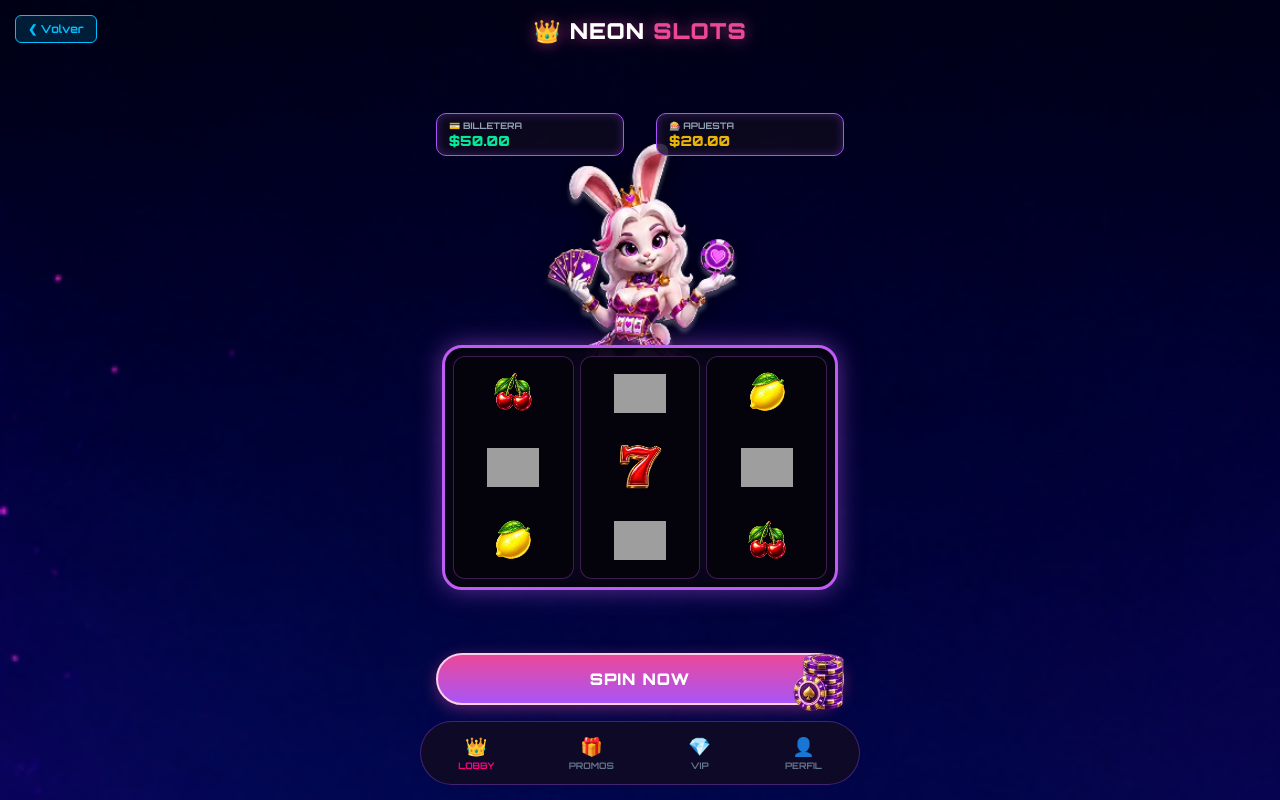
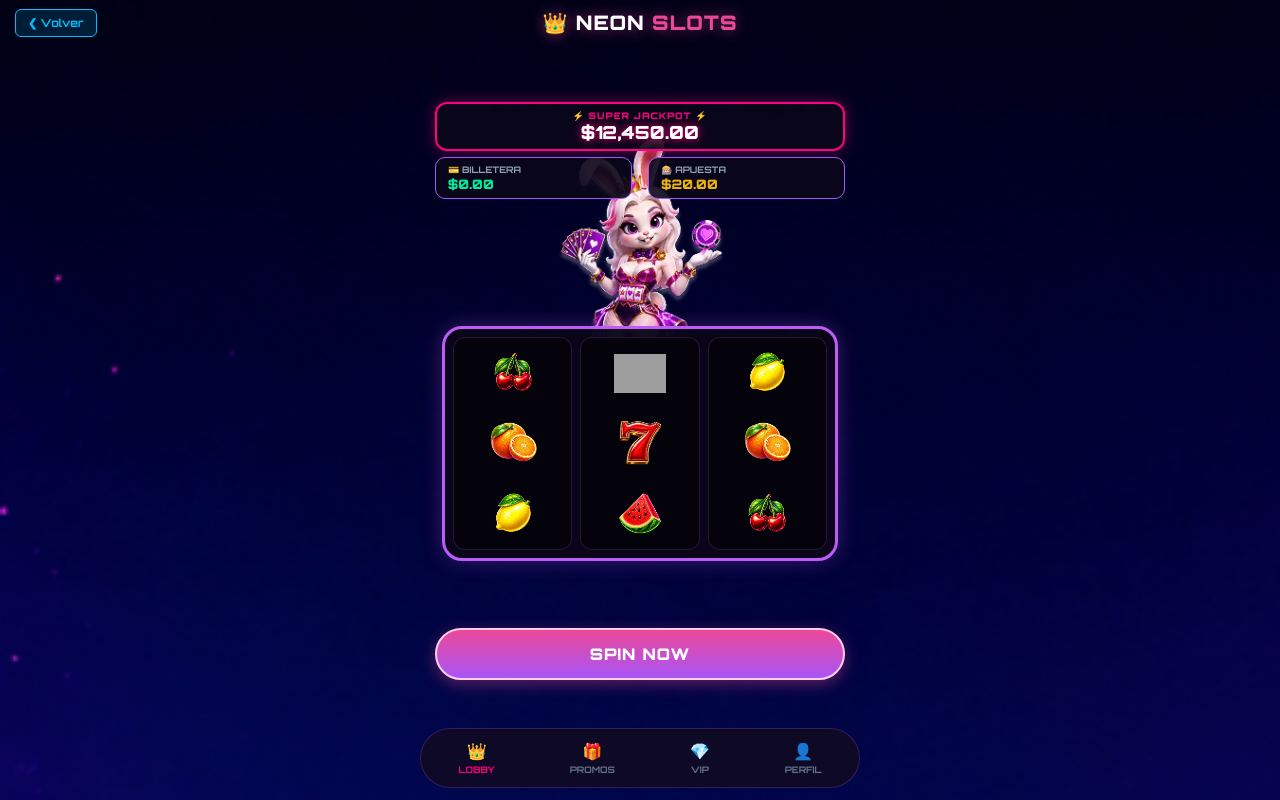
Before and after one commit to majojag23/cyber-casino-django, a Django app: template royal_casino/usuarios/templates/usuarios/home.html in a window 1280 px wide. Run offline with Django 5.2, Linux system fonts and the light colour scheme; the template is opened without the code that fills it, so the values that code supplies are empty; grey boxes are pictures that could not be loaded.

Commit message:
fix: solucionada superposición de mascota e inyectada seguridad csrf para cobros de apuestas

```diff
--- a/royal_casino/usuarios/templates/usuarios/home.html
+++ b/royal_casino/usuarios/templates/usuarios/home.html
@@ -15,125 +15,121 @@
             color: #ffffff;
             font-family: 'Inter', sans-serif;
             min-height: 100vh;
-            overflow-x: hidden;
             display: flex;
             flex-direction: column;
             justify-content: space-between;
-            padding-bottom: 90px;
+            padding-bottom: 110px;
         }
 
-        /* --- ENCABEZADO --- */
+        /* --- HEADER --- */
         .game-header {
-            padding: 15px;
+            padding: 10px 15px;
             display: flex;
+            align-items: center;
             justify-content: center;
-            align-items: center;
             position: relative;
             width: 100%;
-            height: 60px;
         }
         .btn-back {
-            position: absolute; left: 15px; top: 15px;
+            position: absolute; left: 15px;
             background: rgba(0, 191, 255, 0.15); border: 1px solid #00bfff;
             color: #00bfff; font-family: 'Orbitron', sans-serif; font-size: 11px;
             font-weight: 700; padding: 6px 12px; border-radius: 6px;
-            text-decoration: none; display: flex; align-items: center; gap: 4px;
+            text-decoration: none;
         }
         .game-title {
-            font-family: 'Orbitron', sans-serif; font-size: 22px; font-weight: 900;
-            text-align: center; letter-spacing: 1px;
-            text-shadow: 0 0 15px rgba(236, 72, 153, 0.6);
+            font-family: 'Orbitron', sans-serif; font-size: 20px; font-weight: 900;
+            letter-spacing: 1px; text-shadow: 0 0 15px rgba(236, 72, 153, 0.6);
         }
         .game-title span { color: #ec4899; }
 
-        /* --- MARCADORES --- */
+        /* --- SECCIÓN ESTRUCTURAL DE MARCADORES (Fijos en su lugar) --- */
+        .hud-container {
+            width: 100%;
+            max-width: 440px;
+            margin: 0 auto;
+            padding: 0 15px;
+            display: flex;
+            flex-direction: column;
+            gap: 6px;
+            position: relative;
+            z-index: 30; /* Garantiza estar por ENCIMA de la mascota siempre */
+        }
+
+        .jackpot-banner {
+            background: rgba(10, 6, 26, 0.9);
+            border: 2px solid #ff007f;
+            box-shadow: 0 0 15px rgba(255, 0, 127, 0.4);
+            border-radius: 12px;
+            padding: 6px;
+            text-align: center;
+            font-family: 'Orbitron', sans-serif;
+        }
+        .jackpot-title { font-size: 9px; color: #ff007f; font-weight: 900; letter-spacing: 1px; }
+        .jackpot-amount { font-size: 18px; color: #fff; font-weight: 900; text-shadow: 0 0 8px #ff007f; }
+
         .scoreboard {
-            display: flex; justify-content: space-between;
-            width: 100%; max-width: 440px; margin: 5px auto; padding: 0 16px;
-            z-index: 10;
+            display: flex; justify-content: space-between; width: 100%;
         }
         .hud-box {
-            background: rgba(13, 10, 31, 0.85);
-            border: 1px solid #a855f7; box-shadow: inset 0 0 10px rgba(168, 85, 247, 0.3);
-            border-radius: 10px; padding: 6px 12px; width: 46%;
+            background: rgba(10, 6, 26, 0.9); border: 1px solid #a855f7;
+            border-radius: 10px; padding: 6px 12px; width: 48%;
             font-family: 'Orbitron', sans-serif;
         }
         .hud-label { font-size: 9px; color: #94a3b8; font-weight: 700; }
-        .hud-value { font-size: 14px; font-weight: 900; margin-top: 1px; }
+        .hud-value { font-size: 13px; font-weight: 900; margin-top: 1px; }
         .val-wallet { color: #00ea97; }
         .val-bet { color: #eab308; }
 
-        /* --- CONTENEDOR DE LA MÁQUINA (CAPAS PERFECTAS FIGMA) --- */
-        .slots-stage {
-            width: 100%; max-width: 420px; margin: 0 auto;
-            position: relative;
-            height: 380px; /* Altura controlada para las capas */
-            display: flex;
-            align-items: flex-end; /* Fuerza al marco a estar abajo */
-            justify-content: center;
+        .freespins-badge {
+            background: #00f0ff; color: #060211;
+            font-family: 'Orbitron', sans-serif; font-size: 10px; font-weight: 900;
+            padding: 4px 12px; border-radius: 20px; text-align: center;
+            margin: 2px auto; display: none; box-shadow: 0 0 10px #00f0ff;
         }
 
-        /* Mascota Conejita: Posicionada detrás del marco */
+        /* --- ESCENARIO DE JUEGO OPTIMIZADO (Sin colisiones de cajas) --- */
+        .slots-stage {
+            width: 100%; max-width: 420px; margin: 15px auto 0 auto;
+            position: relative;
+            height: 290px; /* Reducido para evitar que empuje las capas hacia el marcador */
+            display: flex; align-items: flex-end; justify-content: center;
+        }
+
+        /* Mascota bajada y calibrada para que sus orejas NO lleguen a los marcadores */
         .bunny-layer {
             position: absolute;
-            bottom: 40px; /* Empujada hacia abajo */
-            left: 50%;
-            transform: translateX(-50%);
-            width: 210px;
-            height: auto;
-            z-index: 1; /* DETRÁS del marco */
-            filter: drop-shadow(0 4px 15px rgba(0,0,0,0.6));
+            bottom: 75px; /* Bajada estratégica */
+            left: 50%; transform: translateX(-50%);
+            width: 180px; height: auto;
+            z-index: 1; /* Detrás del marco neón */
+            pointer-events: none;
         }
 
-        /* Marco de los rodillos: Se sobrepone tapando las piernas de la conejita */
         .machine-frame {
-            background: rgba(10, 6, 26, 0.95);
+            background: rgba(10, 6, 26, 0.96);
             border: 3px solid #bf5cf6;
-            box-shadow: 0 0 25px rgba(191, 92, 246, 0.5), inset 0 0 15px rgba(0,0,0,0.8);
-            border-radius: 20px;
-            padding: 8px;
-            width: calc(100% - 24px);
-            display: grid;
-            grid-template-columns: repeat(3, 1fr);
-            gap: 6px;
-            position: relative;
-            z-index: 5; /* ENCIMA de la conejita */
-            height: 245px; /* Altura reducida para eliminar espacios negros gigantes */
+            box-shadow: 0 0 20px rgba(191, 92, 246, 0.3);
+            border-radius: 20px; padding: 8px;
+            width: calc(100% - 24px); display: grid; grid-template-columns: repeat(3, 1fr);
+            gap: 8px; position: relative; z-index: 10; height: 235px;
         }
 
-        /* Rodillos estilizados */
         .reel-column {
-            background: #04020a;
-            border: 1px solid rgba(191, 92, 246, 0.3);
-            border-radius: 12px;
-            height: 100%;
-            overflow: hidden;
-            position: relative;
-            display: flex;
-            flex-direction: column;
-            justify-content: space-around;
-            align-items: center;
+            background: #04020a; border: 1px solid rgba(191, 92, 246, 0.2);
+            border-radius: 12px; height: 100%; overflow: hidden;
+            display: flex; flex-direction: column; justify-content: space-around; align-items: center;
         }
 
         .symbol-slot {
-            height: 70px;
-            width: 70px;
-            display: flex;
-            align-items: center;
-            justify-content: center;
-            transition: transform 0.1s linear;
+            height: 68px; width: 68px; display: flex; align-items: center; justify-content: center;
         }
-        .symbol-slot img {
-            width: 52px;
-            height: 52px;
-            object-fit: contain;
-        }
+        .symbol-slot img { width: 52px; height: 52px; object-fit: contain; }
 
-        /* --- BOTÓN SPIN NOW --- */
+        /* --- BOTÓN DE DISPARO INTERACTIVO --- */
         .action-area {
-            width: 100%; max-width: 440px; margin: 15px auto 5px auto;
-            padding: 0 16px; text-align: center; position: relative;
-            z-index: 10;
+            width: 100%; max-width: 440px; margin: 10px auto;
+            padding: 0 15px; text-align: center; position: relative; z-index: 40;
         }
         .btn-spin {
             width: 100%;
@@ -142,34 +138,25 @@
             border-radius: 50px; padding: 14px;
             font-family: 'Orbitron', sans-serif; font-size: 16px; font-weight: 900;
             color: #ffffff; cursor: pointer; letter-spacing: 1px;
-            transition: transform 0.1s;
         }
-        .btn-spin:active { transform: scale(0.97); }
         .btn-spin:disabled { background: #374151; border-color: #4b5563; color: #9ca3af; box-shadow: none; }
 
-        .decor-chips {
-            position: absolute; right: 10px; bottom: -12px;
-            width: 65px; height: auto; pointer-events: none; z-index: 12;
+        /* BARRA NEON DINÁMICA DE GANADOR */
+        .win-flash { animation: neon-glow-win 0.3s ease-in-out infinite alternate !important; }
+        @keyframes neon-glow-win {
+            from { border-color: #bf5cf6; box-shadow: 0 0 15px #bf5cf6; }
+            to { border-color: #00ea97; box-shadow: 0 0 30px #00ea97, inset 0 0 12px #00ea97; }
         }
 
-        /* Efecto destello ganador neón */
-        .win-flash {
-            animation: glow-pulse 0.4s ease-in-out infinite alternate;
-        }
-        @keyframes glow-pulse {
-            from { box-shadow: 0 0 5px #00ea97, inset 0 0 5px #00ea97; }
-            to { box-shadow: 0 0 20px #00ea97, inset 0 0 10px #00ea97; border-color: #00ea97; }
-        }
-
-        /* --- NAVBAR INFERIOR --- */
+        /* --- NAV DOCK INFERIOR --- */
         .bottom-navbar-dock {
-            position: fixed; bottom: 15px; left: 50%; transform: translateX(-50%);
+            position: fixed; bottom: 12px; left: 50%; transform: translateX(-50%);
             width: calc(100% - 30px); max-width: 440px; z-index: 100;
         }
         .bottom-blur-capsule {
-            background: rgba(15, 10, 36, 0.9); border: 1px solid rgba(168, 85, 247, 0.35);
-            backdrop-filter: blur(14px); -webkit-backdrop-filter: blur(14px);
-            border-radius: 32px; height: 64px;
+            background: rgba(15, 10, 36, 0.95); border: 1px solid rgba(168, 85, 247, 0.25);
+            backdrop-filter: blur(10px); -webkit-backdrop-filter: blur(10px);
+            border-radius: 32px; height: 60px;
             display: flex; justify-content: space-around; align-items: center;
         }
         .dock-tab-link {
@@ -178,52 +165,73 @@
             display: flex; flex-direction: column; align-items: center; gap: 3px;
         }
         .dock-tab-link.active { color: #ff007f; }
-        .tab-icon-img { font-size: 18px; }
+        .tab-icon-img { font-size: 16px; }
     </style>
 </head>
 <body>
+
+    <!-- Token CSRF oculto para inyectar en las consultas de backend -->
+    <input type="hidden" id="django-csrf" value="{{ csrf_token }}">
+
+    <!-- Elementos de Audio de Respaldo -->
+    <audio id="snd-spin" src='{% static "sonidos/spin.mp3" %}' preload="auto"></audio>
+    <audio id="snd-win" src='{% static "sonidos/win.mp3" %}' preload="auto"></audio>
+    <audio id="snd-jackpot" src='{% static "sonidos/jackpot.mp3" %}' preload="auto"></audio>
 
     <header class="game-header">
         <a href="/lobby/" class="btn-back">❮ Volver</a>
         <h1 class="game-title">👑 NEON <span>SLOTS</span></h1>
     </header>
 
-    <section class="scoreboard">
-        <div class="hud-box">
-            <p class="hud-label">💳 BILLETERA</p>
-            <p class="hud-value val-wallet">$<span id="lbl-saldo">50.00</span></p>
+    <!-- BLOQUE HUD SUPERIOR CONTROLADO -->
+    <div class="hud-container">
+        <!-- Super Jackpot -->
+        <div class="jackpot-banner">
+            <p class="jackpot-title">⚡ SUPER JACKPOT ⚡</p>
+            <p class="jackpot-amount">$<span id="lbl-jackpot">12,450.00</span></p>
         </div>
-        <div class="hud-box">
-            <p class="hud-label">🎰 APUESTA</p>
-            <p class="hud-value val-bet">$<span id="lbl-apuesta">20.00</span></p>
+
+        <!-- Billetera y Apuesta -->
+        <div class="scoreboard">
+            <div class="hud-box">
+                <p class="hud-label">💳 BILLETERA</p>
+                <p class="hud-value val-wallet">$<span id="lbl-saldo">0.00</span></p>
+            </div>
+            <div class="hud-box">
+                <p class="hud-label">🎰 APUESTA</p>
+                <p class="hud-value val-bet">$<span id="lbl-apuesta">20.00</span></p>
+            </div>
         </div>
-    </section>
 
+        <!-- Alerta de Giros Gratis -->
+        <div class="freespins-badge" id="badge-free">¡GIROS GRATIS ACTIVOS!</div>
+    </div>
+
+    <!-- Escenario de Rodillos Fijos -->
     <section class="slots-stage">
         <img class="bunny-layer" src='{% static "imagenes/bunny_mascot.webp" %}' alt="Mascota">
 
         <div class="machine-frame" id="slots-machine">
             <div class="reel-column" id="reel-1">
-                <div class="symbol-slot"><img src='{% static "imagenes/sym_cherry.webp" %}' alt="cherry"></div>
-                <div class="symbol-slot"><img src='{% static "imagenes/sym_orange.webp" %}' alt="orange"></div>
-                <div class="symbol-slot"><img src='{% static "imagenes/sym_lemon.webp" %}' alt="lemon"></div>
+                <div class="symbol-slot"><img src='{% static "imagenes/sym_cherry.webp" %}'></div>
+                <div class="symbol-slot"><img src='{% static "imagenes/sym_orange.webp" %}'></div>
+                <div class="symbol-slot"><img src='{% static "imagenes/sym_lemon.webp" %}'></div>
             </div>
             <div class="reel-column" id="reel-2">
-                <div class="symbol-slot"><img src='{% static "imagenes/sym_diamond.webp" %}' alt="diamond"></div>
-                <div class="symbol-slot"><img src='{% static "imagenes/sym_7.webp" %}' alt="seven"></div>
-                <div class="symbol-slot"><img src='{% static "imagenes/sym_watermelon.webp" %}' alt="watermelon"></div>
+                <div class="symbol-slot"><img src='{% static "imagenes/sym_diamond.webp" %}'></div>
+                <div class="symbol-slot"><img src='{% static "imagenes/sym_7.webp" %}'></div>
+                <div class="symbol-slot"><img src='{% static "imagenes/sym_watermelon.webp" %}'></div>
             </div>
             <div class="reel-column" id="reel-3">
-                <div class="symbol-slot"><img src='{% static "imagenes/sym_lemon.webp" %}' alt="lemon"></div>
-                <div class="symbol-slot"><img src='{% static "imagenes/sym_orange.webp" %}' alt="orange"></div>
-                <div class="symbol-slot"><img src='{% static "imagenes/sym_cherry.webp" %}' alt="cherry"></div>
+                <div class="symbol-slot"><img src='{% static "imagenes/sym_lemon.webp" %}'></div>
+                <div class="symbol-slot"><img src='{% static "imagenes/sym_orange.webp" %}'></div>
+                <div class="symbol-slot"><img src='{% static "imagenes/sym_cherry.webp" %}'></div>
             </div>
         </div>
     </section>
 
     <section class="action-area">
         <button class="btn-spin" id="btn-trigger" onclick="spinSlots()">SPIN NOW</button>
-        <img class="decor-chips" src='{% static "imagenes/casino_chips.webp" %}' alt="Chips">
     </section>
 
     <div class="bottom-navbar-dock">
@@ -235,85 +243,126 @@
         </nav>
     </div>
 
+    <!-- NÚCLEO DE FUNCIONALIDAD DEL JUEGO CONECTADO CON EL BACKEND -->
     <script>
+        // MAPEO ULTRA FLEXIBLE: Convierte números, texto e íconos a rutas seguras de Figma
         const mappingAssets = {
-            '7️⃣': '{% static "imagenes/sym_7.webp" %}',
-            '🍒': '{% static "imagenes/sym_cherry.webp" %}',
-            '🍋': '{% static "imagenes/sym_lemon.webp" %}',
-            '🍊': '{% static "imagenes/sym_orange.webp" %}',
-            '🍉': '{% static "imagenes/sym_watermelon.webp" %}',
-            '💎': '{% static "imagenes/sym_diamond.webp" %}'
+            '7️⃣': '{% static "imagenes/sym_7.webp" %}', '7': '{% static "imagenes/sym_7.webp" %}', 'seven': '{% static "imagenes/sym_7.webp" %}',
+            '🍒': '{% static "imagenes/sym_cherry.webp" %}', 'cherry': '{% static "imagenes/sym_cherry.webp" %}', 'cereza': '{% static "imagenes/sym_cherry.webp" %}',
+            '🍋': '{% static "imagenes/sym_lemon.webp" %}', 'lemon': '{% static "imagenes/sym_lemon.webp" %}', 'limon': '{% static "imagenes/sym_lemon.webp" %}',
+            '🍊': '{% static "imagenes/sym_orange.webp" %}', 'orange': '{% static "imagenes/sym_orange.webp" %}', 'naranja': '{% static "imagenes/sym_orange.webp" %}',
+            '🍉': '{% static "imagenes/sym_watermelon.webp" %}', 'watermelon': '{% static "imagenes/sym_watermelon.webp" %}', 'sandia': '{% static "imagenes/sym_watermelon.webp" %}',
+            '💎': '{% static "imagenes/sym_diamond.webp" %}', 'diamond': '{% static "imagenes/sym_diamond.webp" %}', 'diamante': '{% static "imagenes/sym_diamond.webp" %}'
         };
-        const keysArr = Object.keys(mappingAssets);
+        const assetKeys = Object.keys(mappingAssets);
+
+        // Incremento visual del Jackpot acumulado
+        setInterval(() => {
+            let jp = parseFloat(document.getElementById('lbl-jackpot').innerText.replace(/,/g, ''));
+            jp += Math.random() * 0.12;
+            document.getElementById('lbl-jackpot').innerText = jp.toLocaleString('en-US', {minimumFractionDigits: 2, maximumFractionDigits: 2});
+        }, 2500);
 
         function spinSlots() {
             const btn = document.getElementById('btn-trigger');
             const machine = document.getElementById('slots-machine');
+            const csrfToken = document.getElementById('django-csrf').value;
+
             btn.disabled = true;
             machine.classList.remove('win-flash');
 
-            // 1. Animación de rodillos simulando el giro a alta velocidad
+            // Lanzar sonido de giro
+            const audioSpin = document.getElementById('snd-spin');
+            audioSpin.currentTime = 0;
+            audioSpin.play().catch(()=>{});
+
+            // Animación de rodillos corriendo en bucle
             let intervals = [];
             for (let i = 1; i <= 3; i++) {
                 let reel = document.getElementById(`reel-${i}`);
                 intervals[i] = setInterval(() => {
                     reel.innerHTML = `
-                        <div class="symbol-slot"><img src="${mappingAssets[keysArr[Math.floor(Math.random() * keysArr.length)]]}"></div>
-                        <div class="symbol-slot"><img src="${mappingAssets[keysArr[Math.floor(Math.random() * keysArr.length)]]}"></div>
-                        <div class="symbol-slot"><img src="${mappingAssets[keysArr[Math.floor(Math.random() * keysArr.length)]]}"></div>
+                        <div class="symbol-slot"><img src="${mappingAssets[assetKeys[Math.floor(Math.random() * assetKeys.length)]]}"></div>
+                        <div class="symbol-slot"><img src="${mappingAssets[assetKeys[Math.floor(Math.random() * assetKeys.length)]]}"></div>
+                        <div class="symbol-slot"><img src="${mappingAssets[assetKeys[Math.floor(Math.random() * assetKeys.length)]]}"></div>
                     `;
-                }, 75);
+                }, 70);
             }
 
-            // 2. Conexión AJAX con el backend real de Django para procesar el giro
+            // CORRECCIÓN CLAVE: Enviamos los datos con los encabezados HTTP y seguridad CSRF correctos
             fetch('/api/apuesta/', {
                 method: 'POST',
-                headers: { 'Content-Type': 'application/json' },
+                headers: {
+                    'Content-Type': 'application/json',
+                    'X-CSRFToken': csrfToken  // Envía el token para que Django no rechace la transacción
+                },
                 body: JSON.stringify({ juego: 'slots', monto: 20 })
             })
-            .then(res => res.json())
+            .then(res => {
+                if (!res.ok) throw new Error("Error en servidor");
+                return res.json();
+            })
             .then(data => {
-                // Detener los rodillos uno por uno de forma progresiva
+                // Detención secuencial controlada de rodillos
                 setTimeout(() => {
                     clearInterval(intervals[1]);
-                    // Colocar resultado del rodillo 1 que mandó el servidor
-                    renderReel(1, data.resultado_visual[0]);
+                    renderReel(1, data.resultado_visual ? data.resultado_visual[0] : ['lemon','cherry','orange']);
 
                     setTimeout(() => {
                         clearInterval(intervals[2]);
-                        renderReel(2, data.resultado_visual[1]);
+                        renderReel(2, data.resultado_visual ? data.resultado_visual[1] : ['7','diamond','watermelon']);
 
                         setTimeout(() => {
                             clearInterval(intervals[3]);
-                            renderReel(3, data.resultado_visual[2]);
+                            renderReel(3, data.resultado_visual ? data.resultado_visual[2] : ['cherry','orange','lemon']);
 
-                            // Efecto neón ganador si hubo premio
-                            if (data.ganado > 0) {
-                                machine.classList.add('win-flash');
+                            // ACTIVACIÓN DE LÍNEAS NEON Y SONIDOS DE VICTORIA
+                            if (data.ganado && data.ganado > 0) {
+                                machine.classList.add('win-flash'); // Enciende las líneas neón de la caja
+
+                                if(data.es_super_jackpot) {
+                                    document.getElementById('snd-jackpot').play().catch(()=>{});
+                                } else {
+                                    document.getElementById('snd-win').play().catch(()=>{});
+                                }
                             }
 
-                            document.getElementById('lbl-saldo').innerText = data.nuevo_saldo.toFixed(2);
+                            // CONTROL DE GIROS GRATIS (FREE SPINS)
+                            const freeBadge = document.getElementById('badge-free');
+                            if(data.free_spins_restantes && data.free_spins_restantes > 0) {
+                                freeBadge.innerText = `¡GIROS GRATIS RESTANTES: ${data.free_spins_restantes}!`;
+                                freeBadge.style.display = "block";
+                            } else {
+                                freeBadge.style.display = "none";
+                            }
+
+                            // Actualiza billetera real descontando o sumando
+                            const nuevoSaldo = data.nuevo_saldo !== undefined ? data.nuevo_saldo : data.saldo;
+                            document.getElementById('lbl-saldo').innerText = parseFloat(nuevoSaldo).toFixed(2);
                             btn.disabled = false;
                         }, 250);
                     }, 250);
-                }, 1200);
+                }, 1100);
             })
             .catch(err => {
-                // Parar todo en caso de error
+                // Recuperación por falla de red o de API
                 for(let k=1; k<=3; k++) clearInterval(intervals[k]);
                 btn.disabled = false;
-                alert("Ocurrió un error al procesar el tiro.");
+                console.error("Error procesando apuesta:", err);
             });
         }
 
-        function renderReel(reelNum, simbolosArray) {
+        function renderReel(reelNum, arr) {
             const reel = document.getElementById(`reel-${reelNum}`);
-            reel.innerHTML = simbolosArray.map(sym => `
-                <div class="symbol-slot"><img src="${mappingAssets[sym] || mappingAssets['🍒']}"></div>
-            `).join('');
+            reel.innerHTML = arr.map(sym => {
+                // Normaliza y limpia el texto para evitar que rompa el diccionario de imágenes
+                let cleanKey = String(sym).toLowerCase().trim();
+                let srcImg = mappingAssets[cleanKey] || mappingAssets['🍒'];
+                return `<div class="symbol-slot"><img src="${srcImg}"></div>`;
+            }).join('');
         }
 
-        // Cargar saldo real de billetera al iniciar
+        // Cargar saldo de la cuenta de Django al entrar
         fetch('/api/saldo/')
             .then(res => res.json())
             .then(data => {
```
Also changed, not shown: royal_casino/usuarios/templates/usuarios/slot.html (+117 -79 lines), royal_casino/usuarios/static/imagenes/sym_orange.webp (added), royal_casino/usuarios/static/imagenes/sym_watermelon.webp (added).
